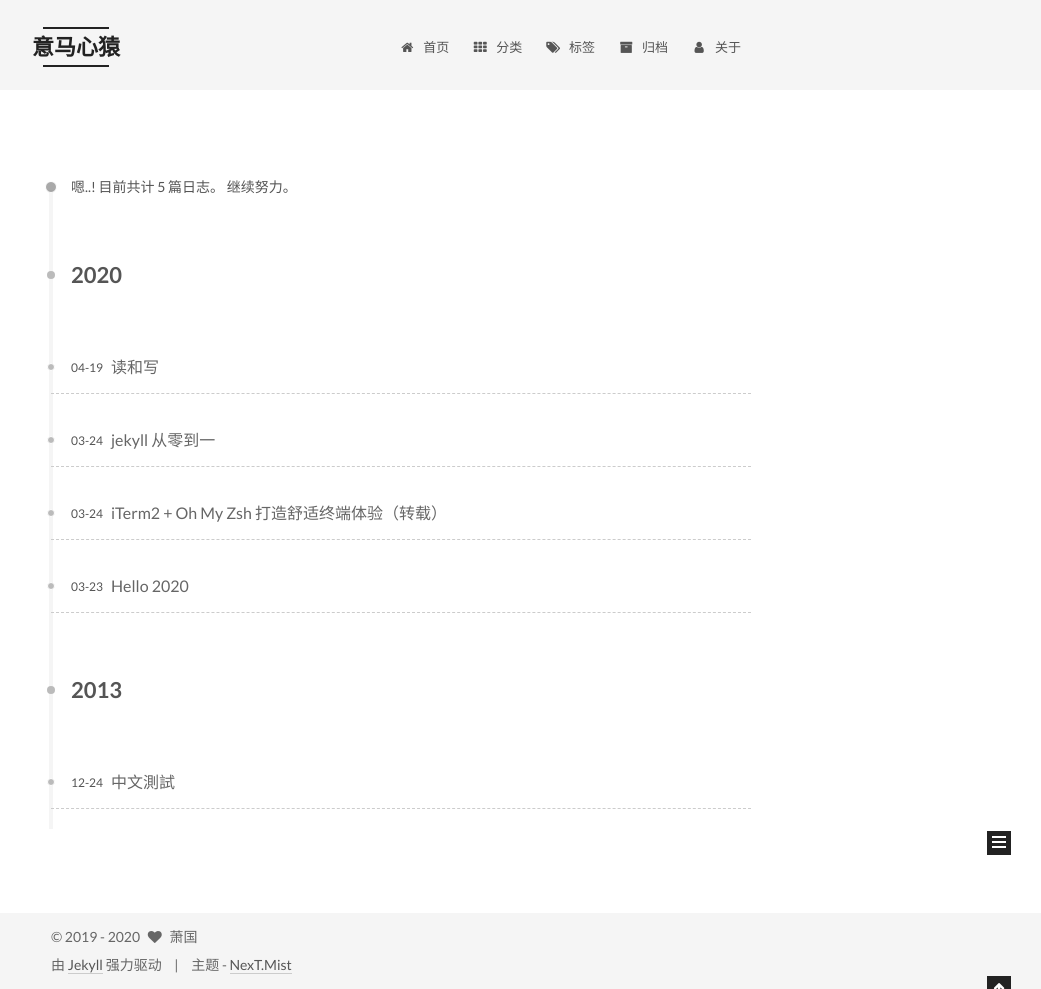
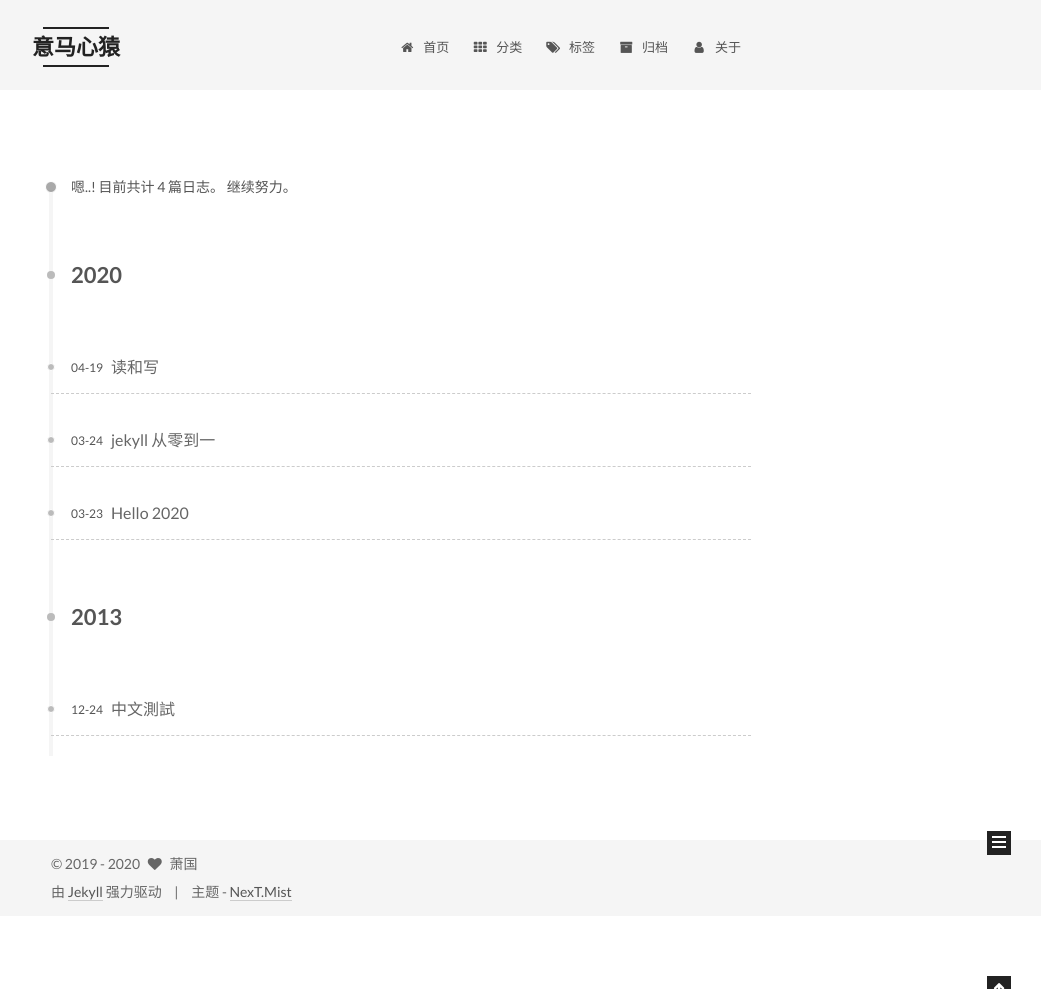
Before and after one commit to cxyyanglin/cxyyanglin.github.io, a Jekyll site: the page built from archives/index.html, in a window 1280 px wide. Shown: the whole page, without its empty margins (239-1280 px from the left). Built offline with Jekyll 4.4.1, drawn with Linux system fonts in a browser that asks for light colours; some of the changed lines change nothing that is shown.

Commit message:
delete
删除部分文章

````diff
--- a/_config.yml
+++ b/_config.yml
@@ -309,7 +309,7 @@ auto_excerpt:
 post_meta:
   item_text: true
   created_at: true
-  updated_at: true
+  updated_at: false
   categories: true
 
 # Post wordcount display settings
--- a/_posts/2020-03-24-iterm2-with-oh-my-zsh.md
+++ /dev/null
@@ -1,238 +0,0 @@
----
-layout:     post
-title:      iTerm2 + Oh My Zsh 打造舒适终端体验（转载）
-subtitle:    "\"iTerm2 + Oh My Zsh \""
-date:       2020-03-24
-catalog: true
-tags:
-    - iTerm2
-    - Oh my Zsh
----
-
-### 写在前面
-最终效果图：
-
-![ImageInitIterm](https://raw.githubusercontent.com/sirius1024/pubimgs/master/blogs/iterm2/14.png)
-
-本文严重抄袭自：https://www.jianshu.com/p/7de00c73a2bb
-
-因排版和原文中的一些bug，参照搜索引擎和原文有了本篇文章。
-
-<!-- more -->
-
-
-因为powerline以及homebrew均需要安装command line tool，网络条件优越的同学在执行本文下面内容之前，可以先安装XCode并打开运行一次（会初始化安装components），省去以后在iterm2中的等待时间。
-
-另外，git也是必要的，各位可以自行下载安装，除了网络没有任何坑：
-
-https://git-scm.com
-
-介于此，本文默认各位同学已经安装了git环境和xcode（command line tools），遇到提示找不到git命令或需要安装command line tool的地方，文中不再赘述了。
-
-
-
-
-### 下载iTerm2
-
-可以直接去官网下载：https://www.iterm2.com/
-
-安装完成后，在/bin目录下会多出一个zsh的文件。
-
-Mac系统默认使用dash作为终端，可以使用命令修改默认使用zsh：
-
-```bash
-chsh -s /bin/zsh
-```
-
-如果想修改回默认dash，同样使用chsh命令即可：
-
-```bash
-chsh -s /bin/bash
-```
-
-OK，这就是iTerm2初始的样子，下面我们来美化它，让它变得更好用！
-
-![ImageInitIterm](https://raw.githubusercontent.com/sirius1024/pubimgs/master/blogs/iterm2/1.png)
-
-### 安装Oh my zsh
-
-安装方法有两种，可以使用curl或wget，看自己环境或喜好：
-
-```bash
-# curl 安装方式
-sh -c "$(curl -fsSL https://raw.githubusercontent.com/robbyrussell/oh-my-zsh/master/tools/install.sh)"
-```
-
-```bash
-# wget 安装方式
-sh -c "$(wget https://raw.githubusercontent.com/robbyrussell/oh-my-zsh/master/tools/install.sh -O -)"
-```
-
-安装命令和安装完成后的截图：
-
-![ImageInitIterm](https://raw.githubusercontent.com/sirius1024/pubimgs/master/blogs/iterm2/2.png)
-
-oh-my-zsh开源地址：https://github.com/robbyrussell/oh-my-zsh
-
-### 安装PowerLine
-
-Powerline是agnoster主题的依赖。具体可以在repo里查询到：
-https://github.com/agnoster/agnoster-zsh-theme
-
-powerline官网：http://powerline.readthedocs.io/en/latest/installation.html
-
-安装powerline的方式依然简单，也只需要一条命令：
-
-```bash
-pip install powerline-status --user
-```
-
-没有安装pip的同学可能会碰到zsh: command not found: pip。
-
-![ImageInitIterm](https://raw.githubusercontent.com/sirius1024/pubimgs/master/blogs/iterm2/3.png)
-
-使用命令安装pip即可：
-
-```bash
-sudo easy_install pip
-```
-
-安装后再次执行安装powerline的命令即可。
-
-![ImageInitIterm](https://raw.githubusercontent.com/sirius1024/pubimgs/master/blogs/iterm2/4.png)
-
-### 安装PowerFonts
-
-安装字体库需要首先将项目git clone至本地，然后执行源码中的install.sh。
-
-在你习惯的位置新建一个文件夹，如：~/Desktop/OpenSource/
-
-![ImageInitIterm](https://raw.githubusercontent.com/sirius1024/pubimgs/master/blogs/iterm2/5.png)
-
-在此文件夹下执行git clone命令：
-
-```bash
-# git clone
-git clone https://github.com/powerline/fonts.git --depth=1
-# cd to folder
-cd fonts
-# run install shell
-./install.sh
-```
-
-执行结果如下：
-
-![ImageInitIterm](https://raw.githubusercontent.com/sirius1024/pubimgs/master/blogs/iterm2/6.png)
-
-安装好字体库之后，我们来设置iTerm2的字体，具体的操作是iTerm2 -> Preferences -> Profiles -> Text，在Font区域选中Change Font，然后找到Meslo LG字体。有L、M、S可选，看个人喜好：
-
-![ImageInitIterm](https://raw.githubusercontent.com/sirius1024/pubimgs/master/blogs/iterm2/7.png)
-
-### 安装配色方案
-
-配色方案在使用VIM或Colorful Log时会变得非常有用，同时界面也不会一片黑绿一样死板。
-
-同样使用git clone的方式下载源码进行安装：
-
-```bash
-cd ~/Desktop/OpenSource
-git clone https://github.com/altercation/solarized
-cd solarized/iterm2-colors-solarized/
-open .
-```
-
-在打开的finder窗口中，双击Solarized Dark.itermcolors和Solarized Light.itermcolors即可安装明暗两种配色：
-
-![ImageInitIterm](https://raw.githubusercontent.com/sirius1024/pubimgs/master/blogs/iterm2/8.png)
-
-再次进入iTerm2 -> Preferences -> Profiles -> Colors -> Color Presets中根据个人喜好选择这两种配色中的一种即可：
-
-![ImageInitIterm](https://raw.githubusercontent.com/sirius1024/pubimgs/master/blogs/iterm2/9.png)
-
-### 安装主题
-
-下载agnoster主题，执行脚本安装：
-
-```bash
-cd ~/Desktop/OpenSource
-git clone https://github.com/fcamblor/oh-my-zsh-agnoster-fcamblor.git
-cd oh-my-zsh-agnoster-fcamblor/
-./install
-```
-
-执行上面的命令会将主题拷贝到oh my zsh的themes中：
-
-![ImageInitIterm](https://raw.githubusercontent.com/sirius1024/pubimgs/master/blogs/iterm2/10.png)
-
-拷贝完成后，执行命令打开zshrc配置文件，将ZSH_THEME后面的字段改为agnoster。
-
-```bash
-vi ~/.zshrc
-```
-
-![ImageInitIterm](https://raw.githubusercontent.com/sirius1024/pubimgs/master/blogs/iterm2/11.png)
-
-修改完成后按一下esc调出vi命令，输入:wq保存并退出vi模式。
-
-此时command+Q或source配置文件后，iTerm2变了模样：
-
-![ImageInitIterm](https://raw.githubusercontent.com/sirius1024/pubimgs/master/blogs/iterm2/12.png)
-
-### 安装高亮插件
-
-这是oh my zsh的一个插件，安装方式与theme大同小异：
-
-```bash
-cd ~/.oh-my-zsh/custom/plugins/
-git clone https://github.com/zsh-users/zsh-syntax-highlighting.git
-vi ~/.zshrc
-```
-
-这时我们再次打开zshrc文件进行编辑。找到plugins，此时plugins中应该已经有了git，我们需要把高亮插件也加上：
-
-![ImageInitIterm](https://raw.githubusercontent.com/sirius1024/pubimgs/master/blogs/iterm2/13.png)
-
-请务必保证插件顺序，zsh-syntax-highlighting必须在最后一个。
-
-然后在文件的最后一行添加：source ~/.oh-my-zsh/custom/plugins/zsh-syntax-highlighting/zsh-syntax-highlighting.zsh
-
-按一下esc调出vi命令，输入:wq保存并退出vi模式。
-
-执行命令使刚才的修改生效：
-
-```bash
-source ~/.zshrc
-```
-
-至此大功告成，请看最终效果图：
-
-![ImageInitIterm](https://raw.githubusercontent.com/sirius1024/pubimgs/master/blogs/iterm2/14.png)
-
-背景图片取自微软Surface Studio的4K壁纸(将近12MB大小)，非常漂亮，需要的可以自取：
-
-https://pan.baidu.com/s/1LKd4ghGyyNI6UwHhOHvfaA
-提取码: snrd
-
-更换背景图片方式：iTerm2 -> Preferences -> Profiles -> Window -> BackGround Image勾选图片即可。
-
-#### 可选择、命令补全
-
-跟代码高亮的安装方式一样，这也是一个zsh的插件，叫做zsh-autosuggestion，用于命令建议和补全。
-
-```bash
-cd ~/.oh-my-zsh/custom/plugins/
-git clone https://github.com/zsh-users/zsh-autosuggestions
-vi ~/.zshrc
-```
-
-找到plugins，加上这个插件即可：
-
-![ImageInitIterm](https://raw.githubusercontent.com/sirius1024/pubimgs/master/blogs/iterm2/15.png)
-
-插件效果：
-
-![ImageInitIterm](https://raw.githubusercontent.com/sirius1024/pubimgs/master/blogs/iterm2/16.png)
-
-有同学说补全命令的字体不太清晰，与背景颜色太过相近，其实可以自己调整一下字体颜色。
-
-Preferences -> Profiles -> Colors 中有Foreground是标准字体颜色，ANSI Colors中Bright的第一个是补全的字体颜色。
````
